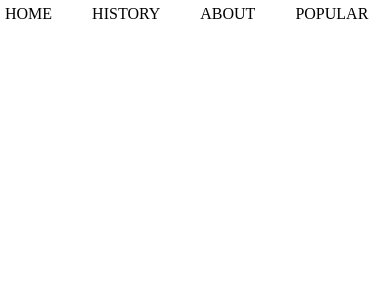
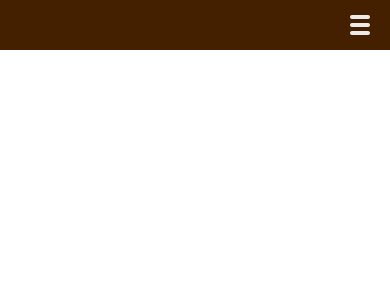
Before and after one commit to divyakumar31/city_tour, a React (Vite) app: page / in a window 390 px wide. Shown: the top 300 px of the page. Built offline with nearby package versions, Linux system fonts and the light colour scheme.

Commit message:
navbar completed

```diff
--- a/src/components/navbar/Navbar.jsx
+++ b/src/components/navbar/Navbar.jsx
@@ -1,22 +1,45 @@
-import React from "react";
+import React, { useState } from "react";
+import "./navbar.css";
 
 const Navbar = () => {
+  const [menu, setMenu] = useState(false);
+
   return (
-    <nav class="flex">
-      <ul class="flex">
+    <nav className="flex navbar">
+      <ul className={`flex ${menu ? "d-block" : ""}`}>
         <li>
           <a href="#">HOME</a>
-        </li>
-        <li>
-          <a href="#history">HISTORY</a>
         </li>
         <li>
           <a href="#">ABOUT</a>
         </li>
         <li>
-          <a href="#popular">POPULAR</a>
+          <a href="#">PLACES TO VISIT</a>
+        </li>
+        <li>
+          <a href="#">EXPERIENCES</a>
+        </li>
+        <li>
+          <a href="#">HERITAGE WALK</a>
+        </li>
+        <li>
+          <a href="#">MAP</a>
+        </li>
+        <li>
+          <a href="#">CONSERVATION</a>
+        </li>
+        <li>
+          <a href="#">CONTACT</a>
         </li>
       </ul>
+      <div
+        className={`menu ${menu ? "close-btn" : ""}`}
+        onClick={() => (setMenu(!menu), console.log("menu clicked", menu))}
+      >
+        <div className={`bar1 menu-bar`}></div>
+        <div className={`bar2 menu-bar`}></div>
+        <div className={`bar3 menu-bar`}></div>
+      </div>
     </nav>
   );
 };
--- a/src/components/navbar/navbar.css
+++ b/src/components/navbar/navbar.css
@@ -5,7 +5,74 @@ nav {
   height: 50px;
   align-items: center;
   justify-content: center;
-  background-color: blanchedalmond;
-  /* background-color: #442000; */
+  /* background-color: blanchedalmond; */
+  background-color: #442000;
   font-weight: 600;
+  font-family: system-ui, -apple-system, BlinkMacSystemFont, "Segoe UI", Roboto,
+    Oxygen, Ubuntu, Cantarell, "Open Sans", "Helvetica Neue", sans-serif;
 }
+
+nav a {
+  color: rgb(235, 235, 235);
+}
+
+.menu {
+  display: none;
+  width: 20px;
+}
+
+.menu-bar {
+  background-color: rgb(235, 235, 235);
+  width: 100%;
+  height: 4px;
+  border-radius: 9999px;
+  transition: all 0.2s ease-in-out;
+}
+
+@media screen and (max-width: 1024px) {
+  .navbar ul {
+    display: none;
+  }
+
+  .menu {
+    display: flex;
+    flex-direction: column;
+    gap: 4px;
+    position: absolute;
+    right: 20px;
+    top: 15px;
+    width: 20px;
+    z-index: 4;
+  }
+
+  .close-btn .bar2 {
+    display: hidden;
+    background-color: transparent;
+  }
+
+  .close-btn .bar1 {
+    transform: rotate(45deg);
+    transform-origin: left;
+    width: 22px;
+  }
+
+  .close-btn .bar3 {
+    width: 22px;
+    transform: rotate(-45deg);
+    transform-origin: left;
+  }
+
+  .navbar .d-block {
+    display: block;
+    gap: 20px;
+    flex-direction: column;
+    height: 100dvh;
+    width: 100%;
+    background-color: #442000;
+    position: absolute;
+    top: 0;
+    left: 0;
+    z-index: 1;
+    padding-top: 15px;
+  }
+}
```
Also changed, not shown: src/index.css (+8 -0 lines).
